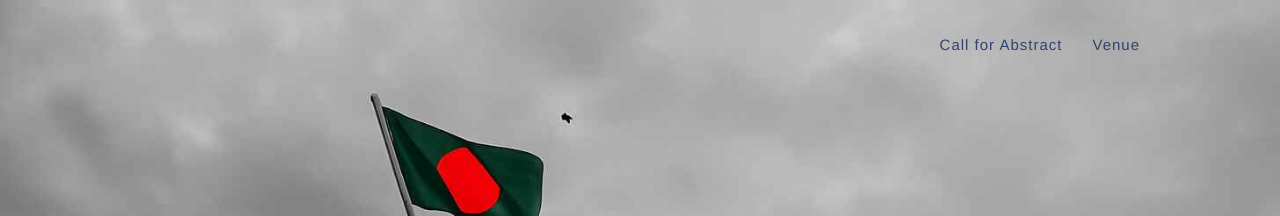
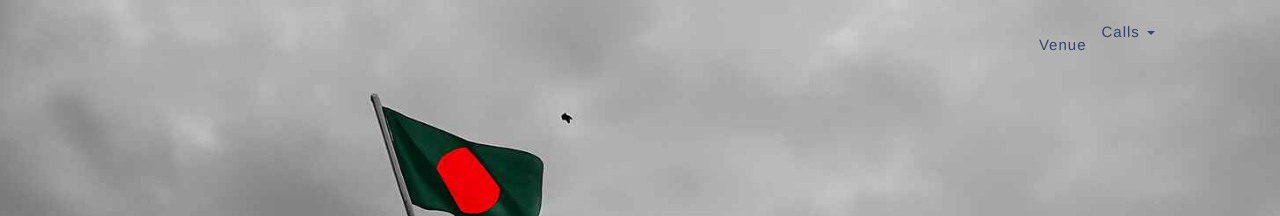
Before and after one commit to ymbdsummit2025/ymbdsummit2025.github.io, a Jekyll site: the page built from index.html, in a window 1280 px wide. Shown: the top 216 px of the page. Built offline with Jekyll 4.4.1, drawn with Linux system fonts in a browser that asks for light colours.

Commit message:
Update nav.html

```diff
--- a/_includes/nav.html
+++ b/_includes/nav.html
@@ -19,9 +19,18 @@
                 <!--<li>
                         <a class="{% if page.url contains '/calls/general' %}active{% endif %}" href="{{site.baseurl}}/calls/general">Call for Participation</a>
                     </li>-->
-                <li>
-                    <a class="{% if page.url contains '/calls/abstract' %}active{% endif %}"
-                        href="{{site.baseurl}}/calls/abstract">Call for Abstract</a>
+                <li class="dropdown"></li>
+                <a href="#" class="dropdown-toggle" data-toggle="dropdown">Calls <span class="caret"></span></a>
+                <ul class="dropdown-menu">
+                    <li>
+                        <a class="{% if page.url contains '/calls/abstract' %}active{% endif %}"
+                            href="{{site.baseurl}}/calls/abstract">Call for Abstract</a>
+                    </li>
+                    <li>
+                        <a class="{% if page.url contains '/calls/sponsorship' %}active{% endif %}"
+                            href="{{site.baseurl}}/calls/sponsorship">Call for Sponsorship</a>
+                    </li>
+                </ul>
                 </li>
                 <!--<li>
                         <a class="{% if page.url contains '/travel_grant_programme' %}active{% endif %}" href="{{site.baseurl}}/travel_grant_programme">Travel Grants</a>
```
